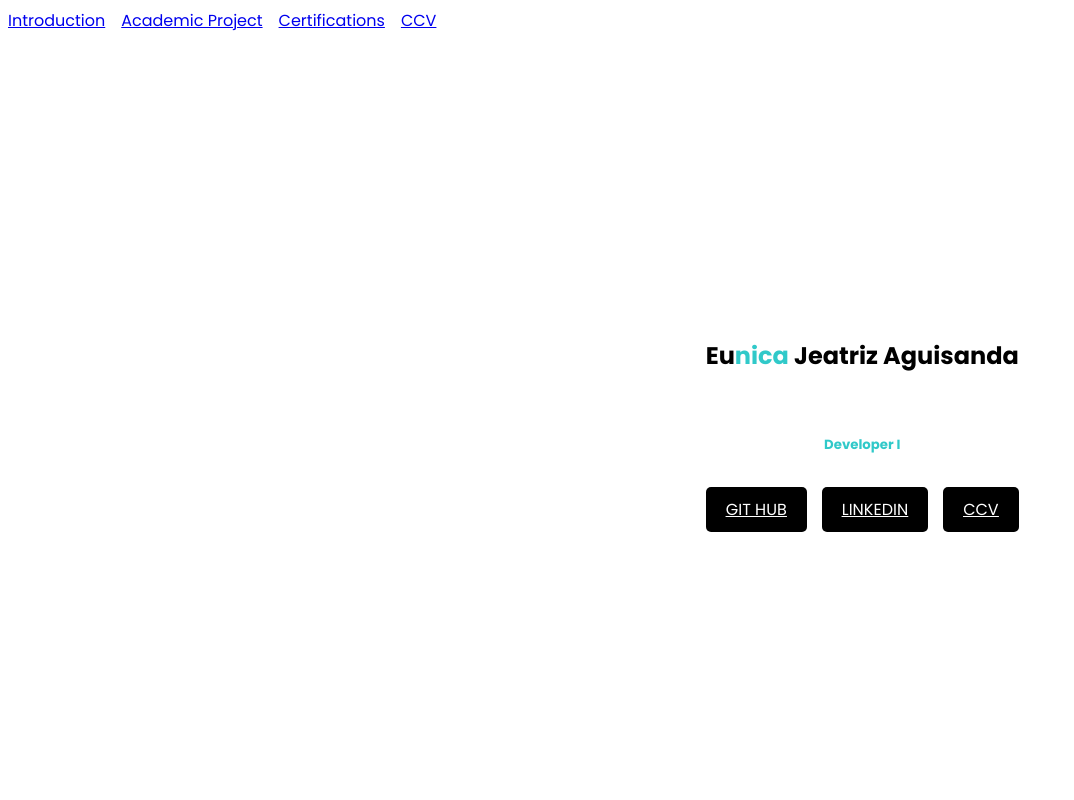
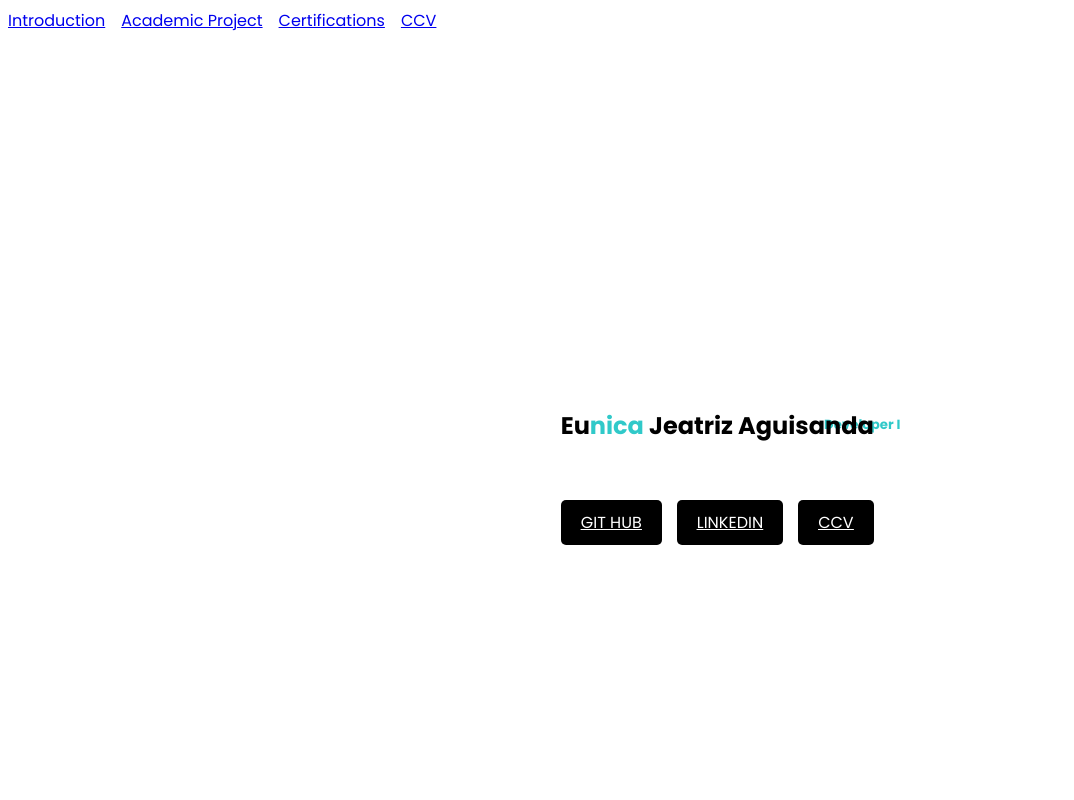
Before and after one commit to ElazarusNicoy/Portfolio, a plain HTML site: page index.html in a window 1280 px wide. Shown: the top 800 px of the page, without its empty margins (0-1074 px from the left). Drawn offline with Linux system fonts and the light colour scheme.

Commit message:
STYLE: The div class of DevName, JD, and social-links has been centered.

```diff
--- a/css/style.css
+++ b/css/style.css
@@ -32,21 +32,38 @@ a {
     justify-content: center;
     align-items: center;
     height: 100vh;
+    flex-direction: column;
     gap: 10px;
+    margin: 0 auto;
+    width: 200px;
 }
 
-.Title, .subTitle, .social-links {
+.Title, .social-links {
     margin: 0;
     padding: 0;
+    flex-direction: column;
+    justify-content: center;
+    align-items: center;
+    flex-direction: column;
+    gap: 10px;
+    flex-direction: row;
+    position: absolute;
+    margin-right: 290px;
 }
 
-.subTitle {
-    margin-top: 10px;
+.JD, .DevName {
+    text-align: center;
+
 }
 
 .social-links {
-    display: flex;
+    display: block;
+    display: inline-flex;
+    justify-content: center;
+    align-items: center;
+    height: 0vh;
     gap: 15px;
+    margin-top: 195px;
 }
 
 .teal-text{
@@ -58,6 +75,9 @@ a {
     background-color: black;
     color: white;
     padding: 10px 20px;
+    white-space: nowrap;
+    min-width: fit-content;
+    text-align: center;
     border: none;
     border-radius: 5px;
     cursor: pointer;
```
